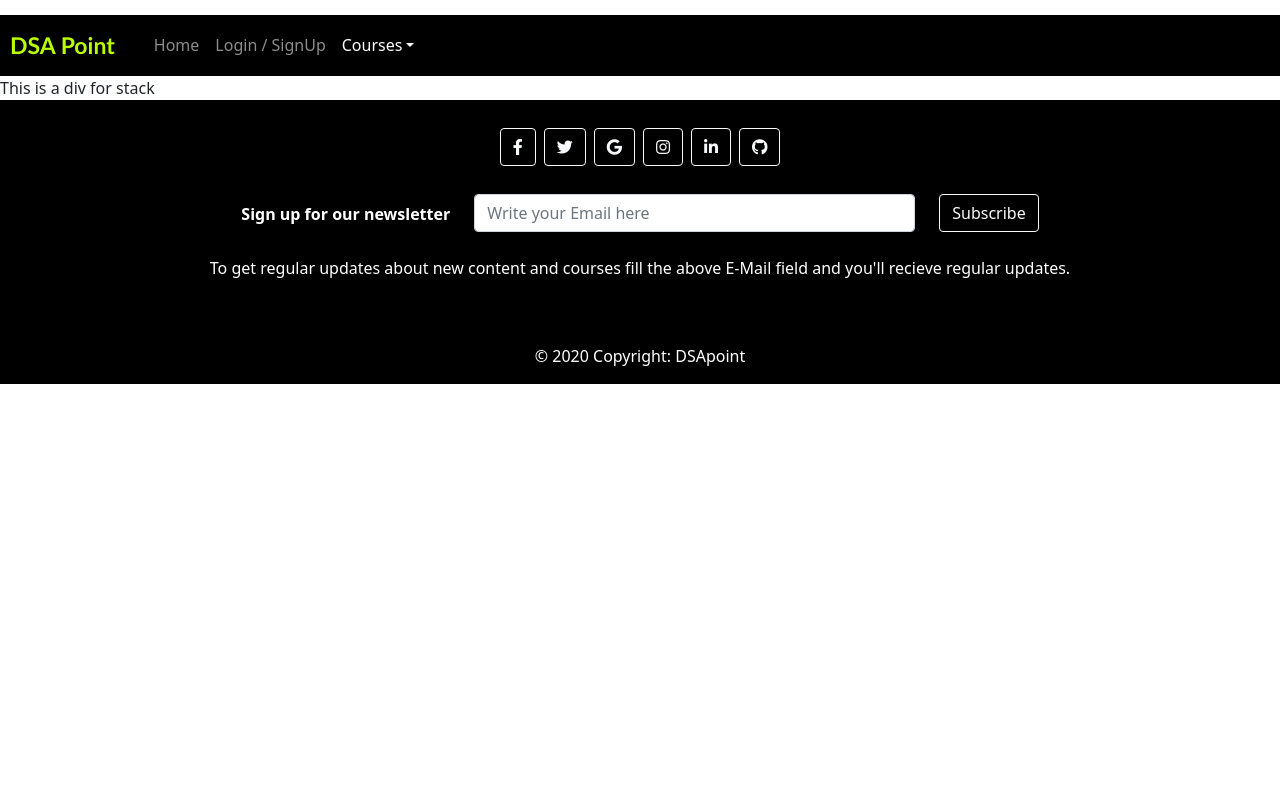
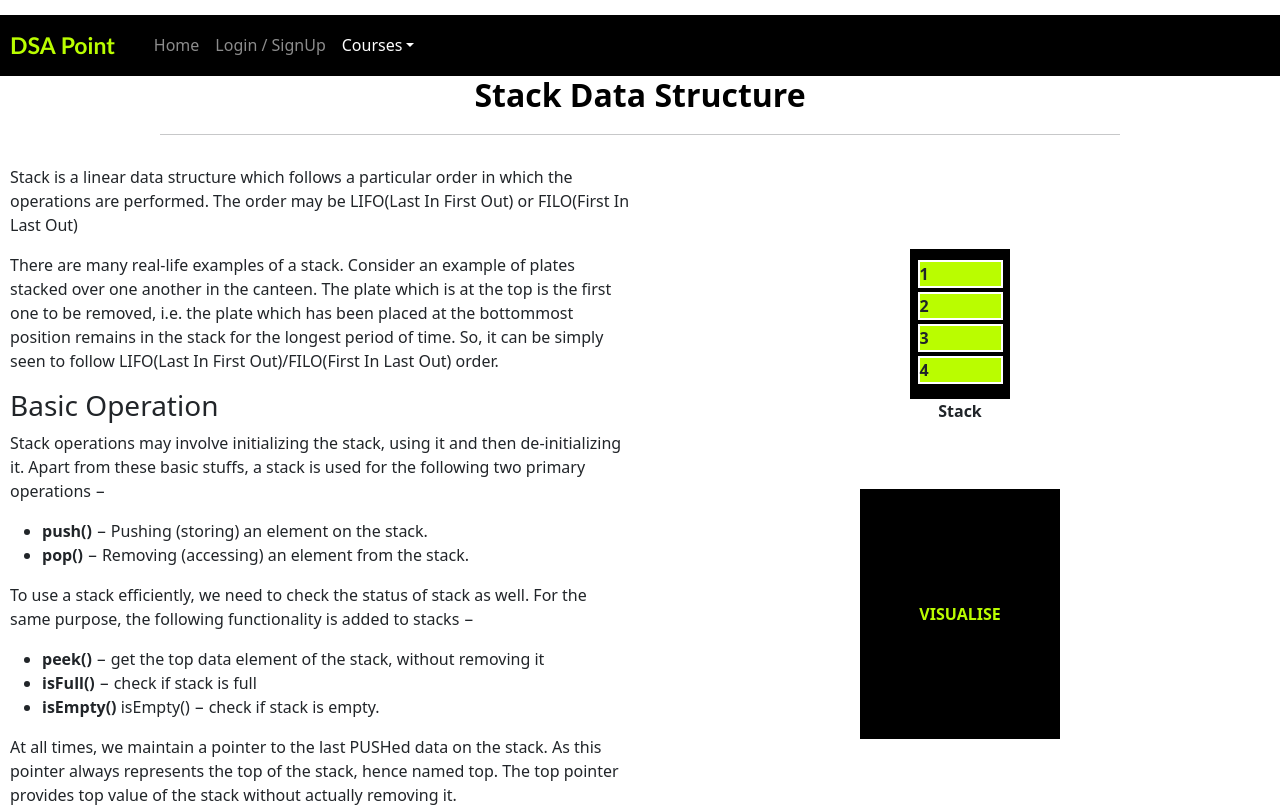
Before and after one commit to dev-anuragS/DSApoint, a React (Create React App) app in the folder dsapoint/: page /stack in a window 1280 px wide. Shown: the top 807 px of the page. Built offline with nearby package versions, Linux system fonts and the light colour scheme.

Commit message:
modified Stack.jsx and stack.scss

```diff
--- /dev/null
+++ b/dsapoint/src/components/sass/stack.scss
@@ -0,0 +1,73 @@
+@import '../sass/variables.scss';
+
+*
+{
+    margin: 0;
+    padding: 0;
+    box-sizing: border-box;
+}
+h2{
+    display: flex;
+    width: 100%;
+    justify-content: center;
+    align-items: center;
+    color: black;
+    font-weight: bold;
+    margin-bottom: 20px;
+}
+hr{
+    width: 75%;
+    margin: auto;
+}
+#stackcontent{
+    padding-top: 20px;
+    display: flex;
+    flex-direction: row;
+}
+#theory{
+    width: 50%;
+    padding: 10px;
+}
+#animation{
+    width: 50%;
+    display: flex;
+    flex-direction: column;
+    justify-content: center;
+    align-items: center;
+}
+#infinite{
+    display: flex;
+    justify-content: center;
+    align-items: center;
+    flex-direction: column;
+}
+.mainStack{
+    display: flex;
+    justify-content: center;
+    align-items: center;
+    flex-direction: column;
+    border-right: 4px solid black;
+    border-left: 4px solid black;
+    border-bottom: 4px solid black;
+    background-color: black;
+    width: 100px;
+    height: 150px;
+}
+.elem{
+    border: 2px solid white;
+    background-color: $primary;
+    font-weight: bold;
+    width: 85px;
+    margin: 2px;
+}
+#controlled{
+    display: flex;
+    justify-content: center;
+    align-items: center;
+    font-weight: bold;
+    width: 200px;
+    height: 250px;
+    margin-top: 50px;
+    background-color: black;
+    color: $primary;
+}
--- a/dsapoint/src/components/stack.jsx
+++ b/dsapoint/src/components/stack.jsx
@@ -1,12 +1,50 @@
 // Name of COmponents start with Capital
 
 import React from 'react'
+import '../components/sass/stack.scss'
 
 const Stack = () => {
     return (
         <>
-            <div>
-                This is a div for stack
+            <h2>Stack Data Structure </h2>
+            <hr />
+            <div id="stackcontent">
+                <div id="theory">
+                    <div>
+
+                    </div>
+                    <p>Stack is a linear data structure which follows a particular order in which the operations are performed. The order may be LIFO(Last In First Out) or FILO(First In Last Out)</p>
+                    {/* insert an image */}
+                    <p>There are many real-life examples of a stack. Consider an example of plates stacked over one another in the canteen. The plate which is at the top is the first one to be removed, i.e. the plate which has been placed at the bottommost position remains in the stack for the longest period of time. So, it can be simply seen to follow LIFO(Last In First Out)/FILO(First In Last Out) order.</p>
+                    <h3>Basic Operation</h3>
+                    <p>Stack operations may involve initializing the stack, using it and then de-initializing it. Apart from these basic stuffs, a stack is used for the following two primary operations −</p>
+                    <ul>
+                        <li><strong>push() </strong> − Pushing (storing) an element on the stack.</li>
+                        <li><strong>pop() </strong> − Removing (accessing) an element from the stack.</li>
+                    </ul>
+                    <p>To use a stack efficiently, we need to check the status of stack as well. For the same purpose, the following functionality is added to stacks −</p>
+                    <ul>
+                        <li><strong>peek() </strong> − get the top data element of the stack, without removing it</li>
+                        <li><strong>isFull() </strong>  − check if stack is full</li>
+                        <li><strong>isEmpty() </strong>isEmpty() − check if stack is empty.</li>
+                    </ul>
+                    <p>At all times, we maintain a pointer to the last PUSHed data on the stack. As this pointer always represents the top of the stack, hence named top. The top pointer provides top value of the stack without actually removing it.</p>
+                </div>
+                <div id="animation">
+                    <div id="infinite">
+                        <div className="mainStack">
+                            <div className="elem" id="firstElem">1</div>
+                            <div className="elem" id="secElem">2</div>
+                            <div className="elem">3</div>
+                            <div className="elem">4</div>
+                        </div>
+                        <p><strong>Stack</strong></p>
+                    </div>
+
+                    <div id="controlled">
+                        VISUALISE
+                    </div>
+                </div>
             </div>
         </>
     )
```
